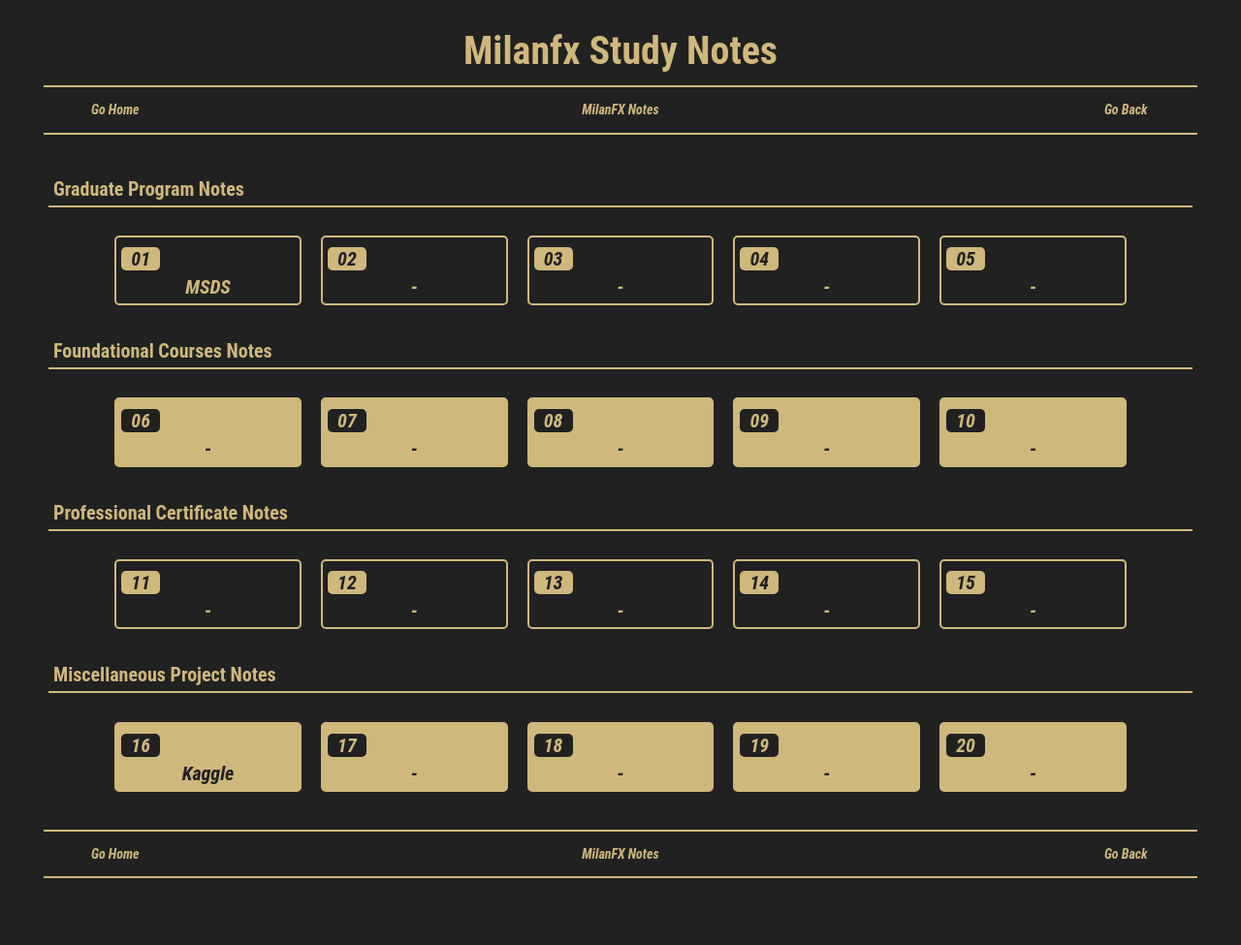
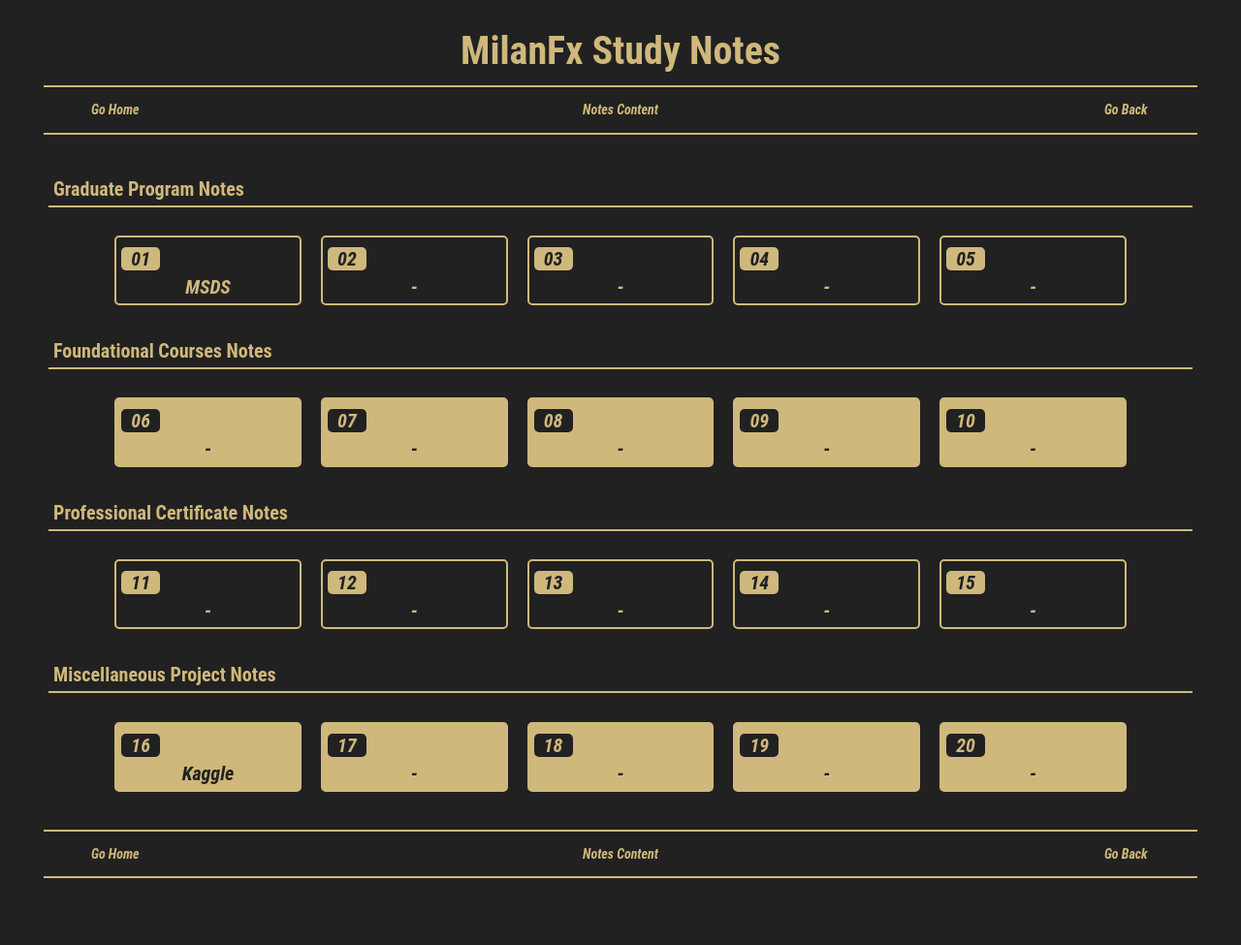
Before and after one commit to milanfx/milanfx.github.io, a Jekyll site: the page built from index.md, in a window 1280 px wide. Shown: the top 975 px of the page at 97% size. Built offline with Jekyll 4.4.1, drawn with Linux system fonts in a browser that asks for light colours.

Commit message:
Update page.html

```diff
--- a/_layouts/page.html
+++ b/_layouts/page.html
@@ -221,13 +221,13 @@
     <div class="row">
       <div class="btn line">
         <div class="btn title">
-          {{ page.title }}
+          MilanFx Study Notes
         </div>
       </div>
     </div>
     <div class="row" style="grid-template-columns: 1fr 6fr 1fr;">
       <a href="/" class="btn">Go Home</a>
-      <a class="btn">MilanFX Notes</a>
+      <a class="btn">Notes Content</a>
       <a href="javascript:history.back()" class="btn">Go Back</a>
     </div>
     <div class="row">
@@ -245,7 +245,7 @@
     </div>
     <div class="row" style="grid-template-columns: 1fr 6fr 1fr;">
       <a href="/" class="btn">Go Home</a>
-      <a class="btn">MilanFX Notes</a>
+      <a class="btn">Notes Content</a>
       <a href="javascript:history.back()" class="btn">Go Back</a>
     </div>
     <div class="row">
```
